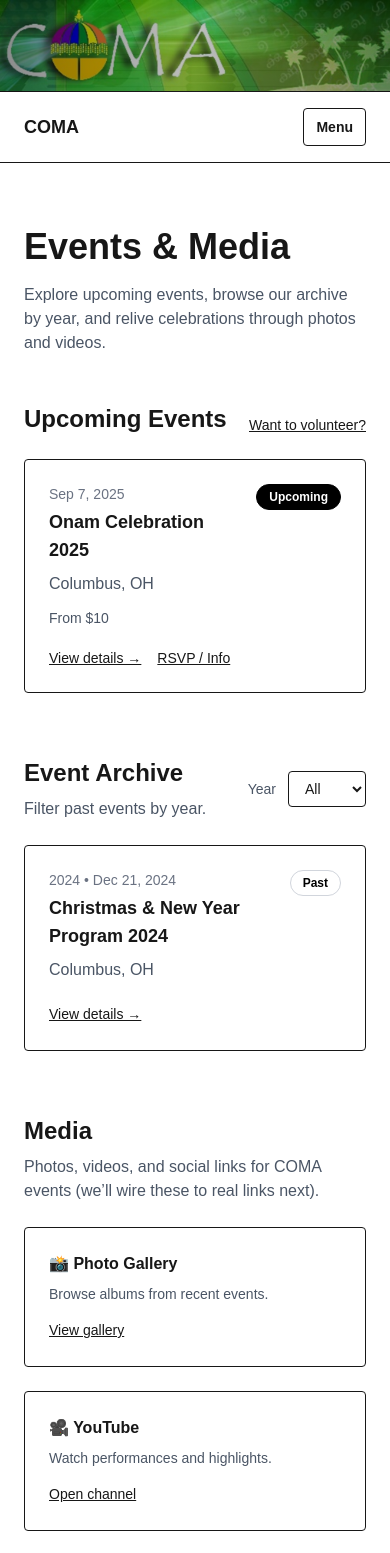
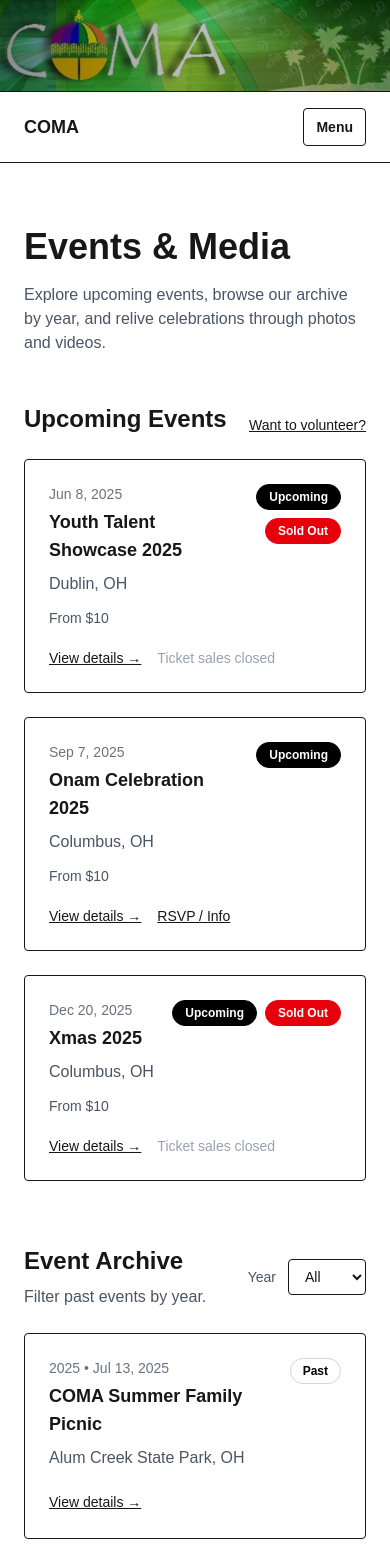
Before and after one commit to ca898878-prog/coma-site, a Next.js app: page /events in a window 390 px wide. Shown: the top 1553 px of the page. Built offline with nearby package versions, Linux system fonts and the light colour scheme.

Commit message:
update the events page

```diff
--- a/src/app/Sponsors/page.tsx
+++ b/src/app/Sponsors/page.tsx
@@ -1,8 +1,8 @@
 // app/sponsors/page.tsx
 import Link from "next/link";
-import { SPONSORS } from "@/data/about";
-import type { Sponsor } from "@/data/about";
-import SponsorTile from "@/components/about/SponsorTitle"; // <-- make sure this path+filename is correct
+import { SPONSORS } from "../../data/about";
+import type { Sponsor } from "../../data/about";
+import SponsorTile from "../../components/about/SponsorTitle"; // <-- make sure this path+filename is correct
 
 const sponsorEmail = "coma.officials@gmail.com";
 
@@ -90,7 +90,7 @@ function groupSponsors(sponsors: Sponsor[]) {
   };
 
   for (const s of sponsors) {
-    grouped[normalizeTier((s as Sponsor).tier)].push(s);
+    grouped[normalizeTier(s.tier)].push(s);
   }
 
   (Object.keys(grouped) as SponsorTier[]).forEach((k) =>
--- a/src/app/events/[id]/page.tsx
+++ b/src/app/events/[id]/page.tsx
@@ -201,7 +201,7 @@ export default function EventDetailPage() {
               <div className="font-semibold">📸 Photos</div>
               <p className="mt-2 text-sm text-gray-600">
                 {event.galleryUrl ? (
-                  <a className="underline" href={event.galleryUrl} target="_blank" rel="noreferrer">
+                  <a className="underline" href='https://photos.app.goo.gl/MFMSvFpfDin34y9d9' target="_blank" rel="noreferrer">
                     View photo album →
                   </a>
                 ) : (
@@ -214,7 +214,7 @@ export default function EventDetailPage() {
               <div className="font-semibold">🎥 Video</div>
               <p className="mt-2 text-sm text-gray-600">
                 {event.youtubeUrl ? (
-                  <a className="underline" href={event.youtubeUrl} target="_blank" rel="noreferrer">
+                  <a className="underline" href='https://www.youtube.com/user/comacmh' target="_blank" rel="noreferrer">
                     Watch highlights →
                   </a>
                 ) : (
--- a/src/app/events/page.tsx
+++ b/src/app/events/page.tsx
@@ -196,7 +196,7 @@ export default function EventsPage() {
               Browse albums from recent events.
             </p>
             <a
-              href="#"
+              href="https://photos.app.goo.gl/MFMSvFpfDin34y9d9"
               className="mt-4 inline-block text-sm underline"
               onClick={(ev) => ev.preventDefault()}
             >
@@ -210,7 +210,7 @@ export default function EventsPage() {
               Watch performances and highlights.
             </p>
             <a
-              href="#"
+              href="https://www.youtube.com/user/comacmh"
               className="mt-4 inline-block text-sm underline"
               onClick={(ev) => ev.preventDefault()}
             >
@@ -224,7 +224,7 @@ export default function EventsPage() {
               Facebook + WhatsApp links for announcements.
             </p>
             <a
-              href="#"
+              href="https://chat.whatsapp.com/DVq11LkFSEs5eESNgDA6VM"
               className="mt-4 inline-block text-sm underline"
               onClick={(ev) => ev.preventDefault()}
             >
--- a/src/app/resources/page.tsx
+++ b/src/app/resources/page.tsx
@@ -146,39 +146,14 @@ export default function ResourcesPage() {
       <section className="mt-16">
         <div className="flex items-end justify-between gap-4 flex-wrap">
           <h2 className="text-2xl font-semibold">Sponsors</h2>
-          <Link href="/about" className="text-sm underline">
+          <Link href="/Sponsors" className="text-sm underline">
             Sponsor showcase →
           </Link>
         </div>
 
         <p className="mt-2 text-gray-600 max-w-2xl">
-          A reference list of sponsors supporting COMA. Full sponsor logos and highlights are on the About page.
+          A reference list of sponsors supporting COMA. Full sponsor logos and highlights are on the Sponsors page.
         </p>
-
-        <div className="mt-6 grid gap-4 sm:grid-cols-2 lg:grid-cols-3">
-          {sponsorRefs.map((s) => (
-            <div key={s.name} className="rounded-xl border p-5">
-              <div className="flex items-center justify-between gap-3">
-                <div className="font-semibold">{s.name}</div>
-                {s.tier && (
-                  <span className="text-xs font-semibold px-3 py-1 rounded-full border bg-white">
-                    {s.tier}
-                  </span>
-                )}
-              </div>
-
-              <div className="mt-4">
-                {s.href && s.href !== "#" ? (
-                  <a className="text-sm underline" href={s.href} target="_blank" rel="noreferrer">
-                    Visit website →
-                  </a>
-                ) : (
-                  <span className="text-sm text-gray-400">Website coming soon</span>
-                )}
-              </div>
-            </div>
-          ))}
-        </div>
 
         <div className="mt-8 rounded-xl bg-gray-50 p-6">
           <h3 className="font-semibold">Become a sponsor</h3>
--- a/src/components/home/FeaturedEvent.tsx
+++ b/src/components/home/FeaturedEvent.tsx
@@ -32,12 +32,6 @@ export default function FeaturedEvent() {
             >
               View Details
             </Link>
-            <Link
-              href="/events/onam-2025/tickets"
-              className="border border-emerald-800 text-emerald-800 px-6 py-3 rounded-full hover:bg-emerald-50 transition"
-            >
-              Tickets
-            </Link>
           </div>
         </div>
       </div>
--- a/src/data/events.ts
+++ b/src/data/events.ts
@@ -13,7 +13,6 @@ export const events: ComaEvent[] = [
     posterUrl: "/images/events/onam-2025.jpg",
     ctaLabel: "Buy Tickets",
     ctaUrl: "/contact",
-
     tickets: {
       soldOut: false,
       earlyBirdCutoff: "2025-08-15",
@@ -27,6 +26,109 @@ export const events: ComaEvent[] = [
   },
 
   {
+    id: "Xmas-2025",
+    title: "Xmas 2025",
+    date: "2025-12-20",
+    location: "Columbus, OH",
+    year: 2025,
+    status: "upcoming",
+    description:
+      "Ring in Xmas fun with a final celebration.",
+    posterUrl: "/images/events/Xmas-2025.jpg",
+    ctaLabel: "RSVP",
+    ctaUrl: "/contact",
+    tickets: {
+      soldOut: true,
+      earlyBirdCutoff: "2025-08-15",
+      tiers: [
+        { label: "General Admission", price: "$25", earlyBirdPrice: "$20" },
+        { label: "COMA Members", price: "$20", earlyBirdPrice: "$15" },
+        { label: "Children", price: "$10", note: "Ages 5–12" },
+      ],
+      footerNote: "Kids under 5 attend free.",
+    },
+  },
+
+  {
+    id: "youth-talent-2025",
+    title: "Youth Talent Showcase 2025",
+    date: "2025-06-08",
+    location: "Dublin, OH",
+    year: 2025,
+    status: "upcoming",
+    description:
+      "A platform for young performers in our community to shine through dance, music, and spoken word.",
+    posterUrl: "/images/events/youth-talent-2025.jpg",
+    ctaLabel: "Register",
+    ctaUrl: "/contact",
+    tickets: {
+      soldOut: true,
+      earlyBirdCutoff: "2025-08-15",
+      tiers: [
+        { label: "General Admission", price: "$25", earlyBirdPrice: "$20" },
+        { label: "COMA Members", price: "$20", earlyBirdPrice: "$15" },
+        { label: "Children", price: "$10", note: "Ages 5–12" },
+      ],
+      footerNote: "Kids under 5 attend free.",
+    },
+  },
+
+  {
+    id: "summer-picnic-2025",
+    title: "COMA Summer Family Picnic",
+    date: "2025-07-13",
+    location: "Alum Creek State Park, OH",
+    year: 2025,
+    status: "past",
+    description:
+      "Outdoor summer picnic with games, potluck, kids activities, and community bonding.",
+    posterUrl: "/images/events/summer-picnic-2025.jpg",
+    ctaLabel: "View Details",
+    ctaUrl: "/contact",
+    tickets: {
+      soldOut: false,
+      earlyBirdCutoff: "2025-08-15",
+      tiers: [
+        { label: "General Admission", price: "$25", earlyBirdPrice: "$20" },
+        { label: "COMA Members", price: "$20", earlyBirdPrice: "$15" },
+        { label: "Children", price: "$10", note: "Ages 5–12" },
+      ],
+      footerNote: "Kids under 5 attend free.",
+    },
+  },
+
+  {
+    id: "badminton-2025",
+    title: "COMA Badminton Tournament 2025",
+    date: "2025-05-18",
+    location: "Columbus, OH",
+    year: 2025,
+    status: "past",
+    description:
+      "Friendly competitive badminton tournament open to all skill levels.",
+    posterUrl: "/images/events/badminton-2025.jpg",
+    ctaLabel: "Sign Up",
+    ctaUrl: "/contact",
+    tickets: {
+      soldOut: false,
+      tiers: [{ label: "Player Registration", price: "$15" }],
+    },
+  },
+
+  {
+    id: "onam-2024",
+    title: "Onam Celebration 2024",
+    date: "2024-09-08",
+    location: "Columbus, OH",
+    year: 2024,
+    status: "past",
+    description:
+      "A vibrant celebration of Onam with traditional sadhya, cultural programs, and community gatherings.",
+    posterUrl: "/images/events/onam-2024.jpg",
+    youtubeUrl: "#",
+  },
+
+  {
     id: "christmas-2024",
     title: "Christmas & New Year Program 2024",
     date: "2024-12-21",
@@ -37,4 +139,27 @@ export const events: ComaEvent[] = [
       "Holiday celebration with performances, community announcements, and end-of-year festivities.",
     youtubeUrl: "#",
   },
+
+  {
+    id: "volunteer-drive-2024",
+    title: "Community Volunteer Drive",
+    date: "2024-03-10",
+    location: "Columbus, OH",
+    year: 2024,
+    status: "past",
+    description:
+      "Giving back to the local community through volunteering and service initiatives.",
+  },
+
+  {
+    id: "onam-2023",
+    title: "Onam Celebration 2023",
+    date: "2023-09-10",
+    location: "Columbus, OH",
+    year: 2023,
+    status: "past",
+    description:
+      "Traditional Onam festivities with cultural programs and community participation.",
+    youtubeUrl: "#",
+  },
 ];
```
